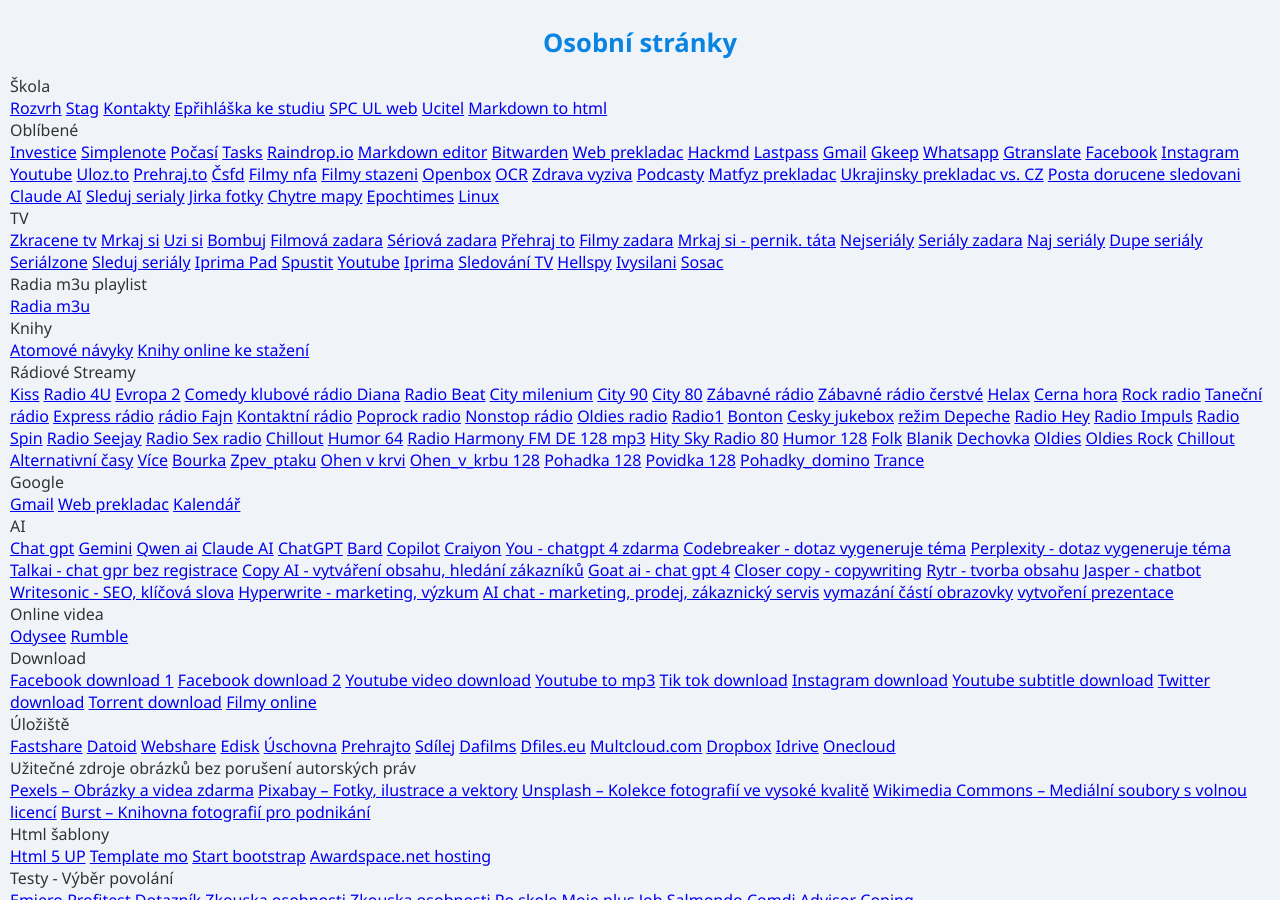
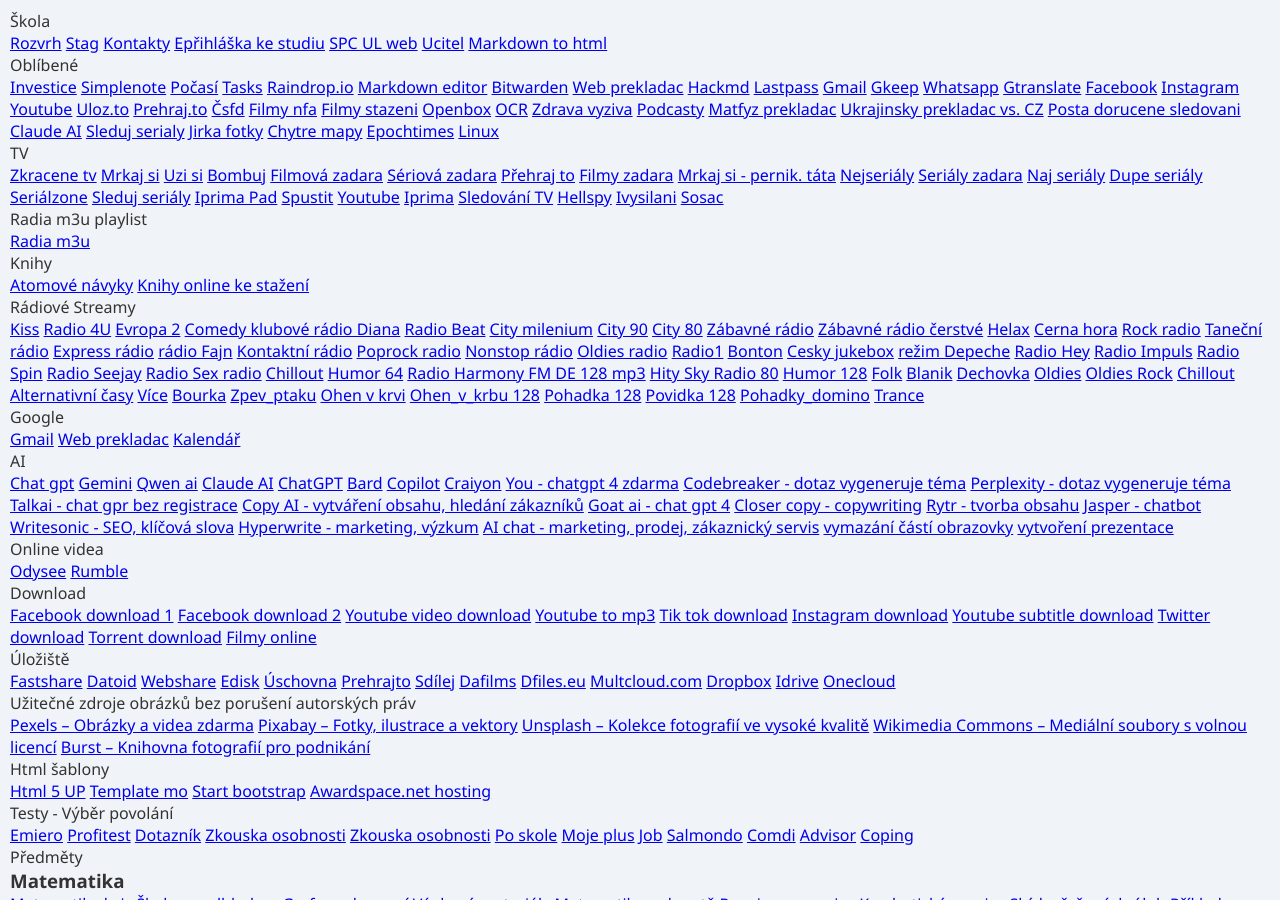
Before and after one commit to bedjan/bedjan.github.io, a Jekyll site: the page built from index.md, in a window 1280 px wide and 900 px high. Built offline with Jekyll 4.4.1, drawn with Linux system fonts in a browser that asks for light colours.

Commit message:
Update default.html

```diff
--- a/_layouts/default.html
+++ b/_layouts/default.html
@@ -4,26 +4,23 @@
     <meta charset="UTF-8">
     <meta name="viewport" content="width=device-width, initial-scale=1.0">
     <title>{{ page.title }}</title>
-
     <base target="_blank">
-
     <link rel="stylesheet" href="{{ '/styl.css' | relative_url }}">
 </head>
 <body>
     <div class="container">
-        <header>
-            <h1><a href="{{ '/' | relative_url }}" target="_self">Osobní stránky</a></h1>
-        </header>
 
-        <main>
-            {{ content }}
-        </main>
+
+        {{ content }}
+
     </div>
 
     <script>
-        if ('serviceWorker' in navigator) {
-            navigator.serviceWorker.register("{{ '/sw.js' | relative_url }}");
-        }
+      if ('serviceWorker' in navigator) {
+        navigator.serviceWorker.register("{{ '/sw.js' | relative_url }}")
+          .then(() => console.log("Offline režim aktivní"))
+          .catch(err => console.log("Chyba registrace:", err));
+      }
     </script>
 </body>
 </html>
```
